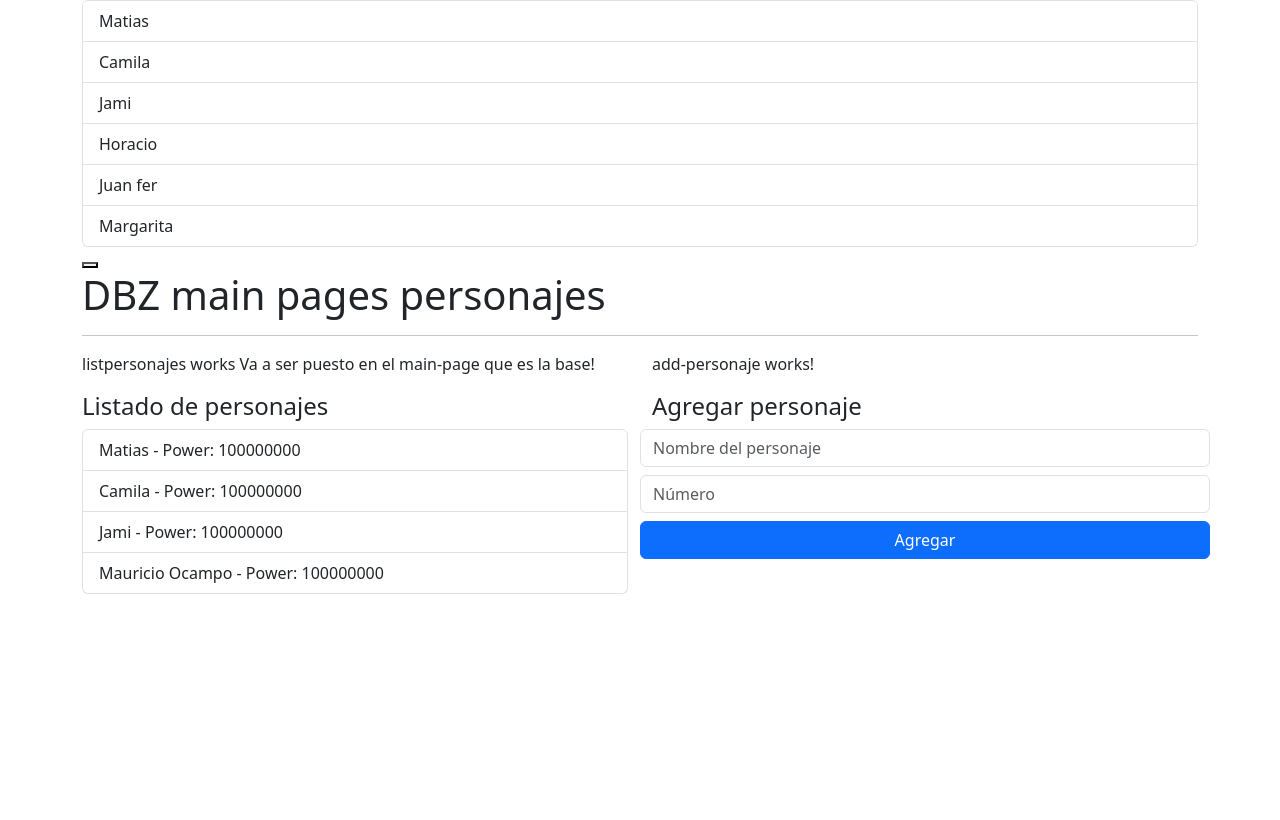
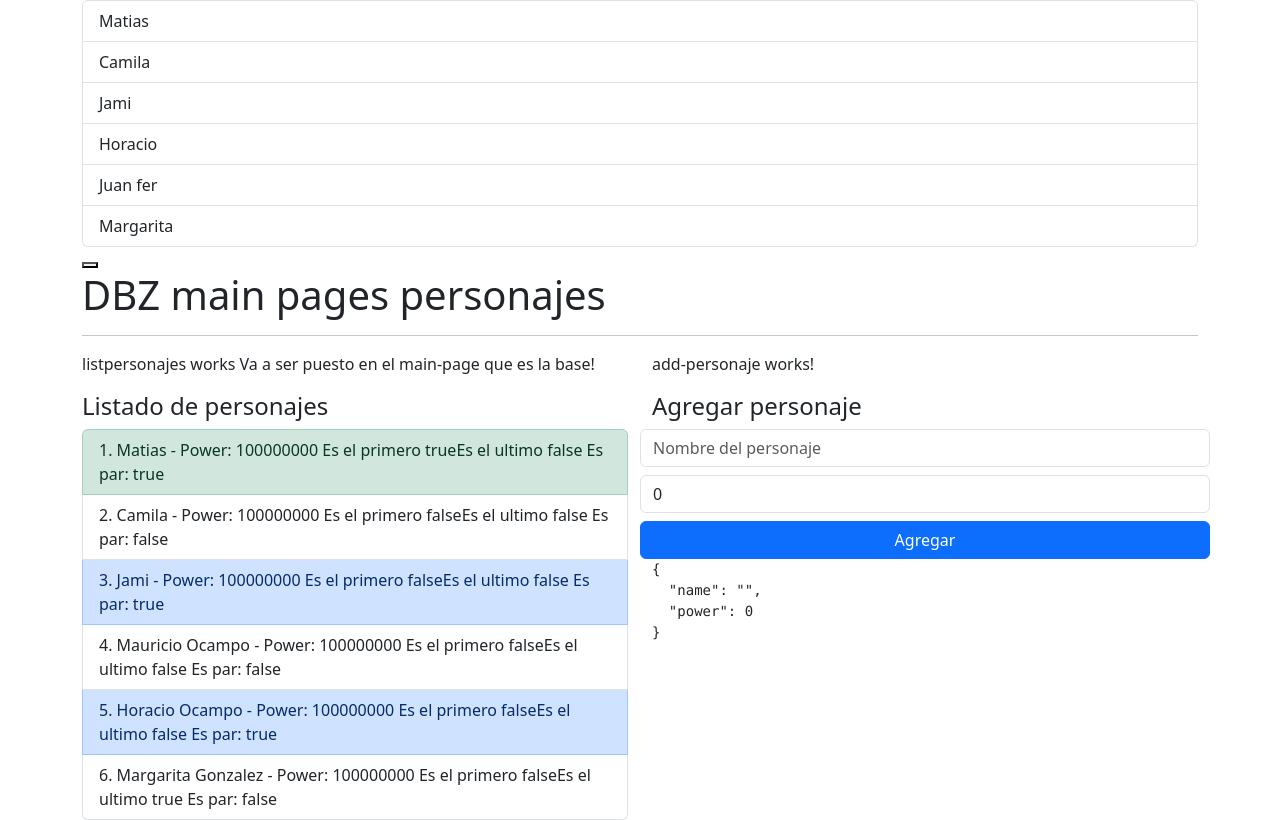
Before and after one commit to mocampo1970/bases, an Angular app: page / in a window 1280 px wide. Shown: the part 680-1500 px from the top of the page. Before the commit the page ends 1274 px from the top, so only its background shows below. Built offline with nearby package versions, Linux system fonts and the light colour scheme; what ng-apexcharts would draw is missing.

Commit message:
oct 24 2023 add personaje y main trabajando con ngModel

```diff
--- a/src/app/dbz/components/add-personaje/add-personaje.component.html
+++ b/src/app/dbz/components/add-personaje/add-personaje.component.html
@@ -2,11 +2,18 @@
 <h4>Agregar personaje</h4>
 
 <form class="row">
-    <input type="text" class="form-control mb-2" placeholder="Nombre del personaje">
-    <input type="number" class="form-control mb-2" placeholder="Número">
+
+    <input type="text" [(ngModel)]="character.name" class="form-control mb-2"
+        name="name" placeholder="Nombre del personaje">
+
+    <input type="number" [(ngModel)]="character.power" class="form-control mb-2"
+        name="power" placeholder="Número ó poder">
 
     <button type="submit"  class="btn btn-primary">
         Agregar
     </button>
 
+    <pre>{{ character | json}}</pre>
+
+
 </form>
--- a/src/app/dbz/components/add-personaje/add-personaje.component.ts
+++ b/src/app/dbz/components/add-personaje/add-personaje.component.ts
@@ -1,4 +1,5 @@
 import { Component } from '@angular/core';
+import { Character } from '../../interfaces/character';
 
 @Component({
   selector: 'app-add-personaje',
@@ -7,4 +8,10 @@
 })
 export class AddPersonajeComponent {
 
+  // Defino e inicializo
+  public character: Character = {
+    name: '',
+    power: 0
+  }
+
 }
--- a/src/app/dbz/components/listpersonajes/listpersonajes.component.html
+++ b/src/app/dbz/components/listpersonajes/listpersonajes.component.html
@@ -7,10 +7,39 @@
     <li class="list-group-item">Goku - 9500</li>
     <li class="list-group-item">Mati - 20000</li>
     <li class="list-group-item">Cami - 20000</li>      -->
-    <li *ngFor="let character of characterList" class="list-group-item">
-        <span></span>
+
+    <!-- Colocamos el indice con index-->
+    <!-- Isfirst para sacar el primer dato, even si es par, toda esta stes lineas pueden ir en una
+         sola pero por visualizacion es mejor dejarlas asi, toda esta documentacion esta en
+         https://angular.io/api/common/NgForOf
+        manejo de NgClass -->
+    <li *ngFor="let character of characterList;
+        let i = index;
+        let isFirst = first;
+        let isLast = last;
+        let isEven = even;
+        let isOdd = odd
+        "
+        class="list-group-item"
+        [ngClass]="{'list-group-item-success': isFirst,
+        'list-group-item-primary': isEven}">
+        <!-- esta instruccion del ngclass la traigo de
+            https://getbootstrap.com/docs/4.0/components/list-group/ y puedo pintar
+            por ejm -->
+        <span>{{i +  1}}. </span>
         <strong></strong>
-        <span></span>
         {{character.name}} - Power: {{character.power}}
+
+        <!-- Sintaxis de practica cambiamos i === 0 x isFirst  -->
+
+        <!--<span>Es el primero {{ i === 0}}</span>-->
+        <span>Es el primero {{ isFirst}}</span>
+
+        <!-- Cambiamos i === characterList.length - 1 x isLast  -->
+        <!--<span>Es el ultimo {{ i === characterList.length - 1}}</span>-->
+        <span>Es el ultimo {{ isLast }}</span>
+
+        <span> Es par: {{ isEven }}</span>
+
     </li>
 </ul>
--- a/src/app/dbz/pages/main-page/main-page.component.html
+++ b/src/app/dbz/pages/main-page/main-page.component.html
@@ -4,6 +4,8 @@
 <div class="row">
     <div class="col">
 
+        <!-- Esto es como decir te envio characters y recibelos en characterList alla en
+             listPersonajes -->
         <app-listpersonajes [characterList]="characters"></app-listpersonajes>
 
         <!-- Esto ul incluyendo el h4 podria ser un componente -->
--- a/src/app/dbz/pages/main-page/main-page.component.ts
+++ b/src/app/dbz/pages/main-page/main-page.component.ts
@@ -25,6 +25,12 @@
   },{
     name : 'Mauricio Ocampo',
     power : 100000000
+  },{
+    name : 'Horacio Ocampo',
+    power : 100000000
+  },{
+    name : 'Margarita Gonzalez',
+    power : 100000000
   }
 
 ];
```
Also changed, not shown: src/app/dbz/dbz.module.ts (+6 -1 lines).
